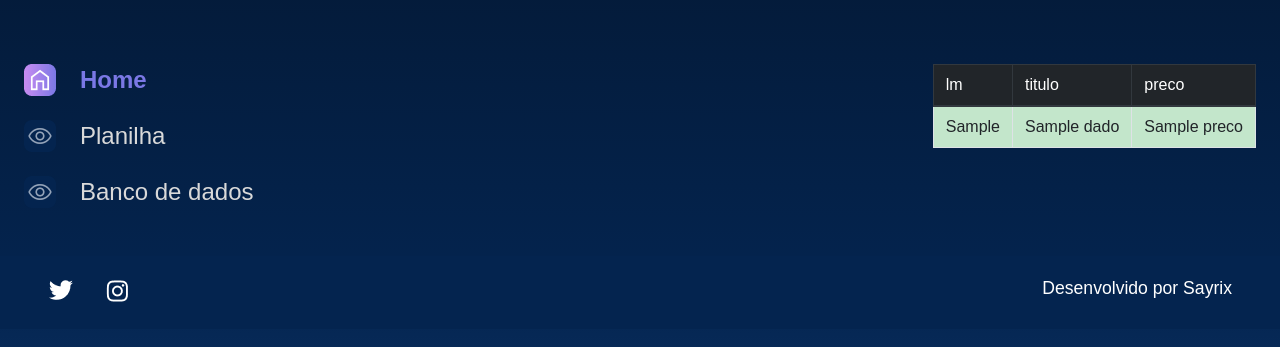
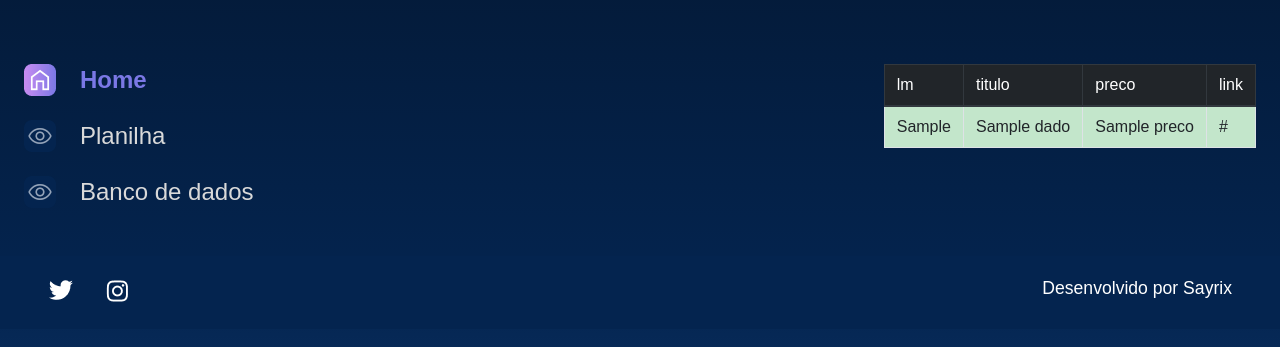
Before and after one commit to Emerson018/leroy_projeto, a Django app: template templates/produtos/dados.html in a window 1280 px wide. Shown: the part 114-461 px from the top of the page. Run offline with Django 4.2, Linux system fonts and the light colour scheme; the template is opened without the code that fills it: most values are stand-ins (such as "Sample title", 1, 10 or a date in 2020).

Commit message:
add link do produto

```diff
--- a/produtos/models.py
+++ b/produtos/models.py
@@ -5,6 +5,7 @@ class Produto(models.Model):
     lm = models.CharField(max_length=20, primary_key=True, null=False, blank=False)
     titulo = models.CharField(max_length=100, null=False, blank=False)
     preco = models.FloatField(max_length=10, null=False, blank=False)
+    link = models.CharField(max_length=200, null=False, blank=False)
     data_produto = models.DateTimeField(default=datetime.now, blank=False)
 
     def __str__(self):
--- a/produtos/views.py
+++ b/produtos/views.py
@@ -63,11 +63,11 @@ def lista(request):
                         messages.error(request, 'Produto já existente.')
                         return redirect('lista')
                     else:
-                        produto = Produto(lm=lm, titulo=title, preco=preco)
+                        produto = Produto(lm=lm, titulo=title, preco=preco, link=url)
                         produto.save()
 
                         messages.success(request, 'Produto salvo com sucesso!')
-                        return render(request, 'produtos/lista.html', {'title': title, 'lm': lm, 'preco':preco})
+                        return render(request, 'produtos/lista.html', {'title': title, 'lm': lm, 'preco':preco, 'url': url})
 
             else:
                 messages.error(request, 'Certifique-se de inserir o link de um PRODUTO.')
--- a/templates/produtos/dados.html
+++ b/templates/produtos/dados.html
@@ -9,6 +9,7 @@
                 <th scope="col">lm</th>
                 <th scope="col">titulo</th>
                 <th scope="col">preco</th>
+                <th scope="col">link</th>
             </tr>
         </thead>
         <tbody>
@@ -21,6 +22,7 @@
                 <td>{{ dado.lm }}</td>
                 <td>{{ dado.titulo }}</td>
                 <td>{{ dado.preco }}</td>
+                <td>{{ dado.link }}</td>
             </tr>
 
             {% endfor %}
```
Also changed, not shown: db.sqlite3, produtos/migrations/0004_produto_link.py (added), produtos/migrations/0005_alter_produto_link.py (added).
